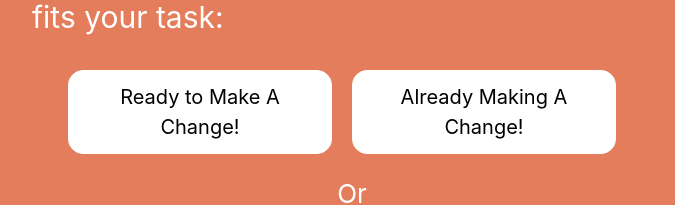
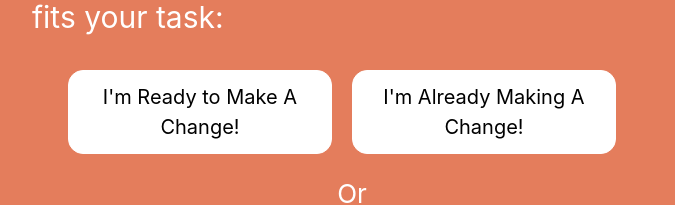
Before and after one commit to delaware19/team-13, a React (Create React App) app in the folder wethepeople/: page / in a window 1280 px wide. Shown: the part 345-550 px from the top of the page, without its empty margins (288-963 px from the left). Built offline with nearby package versions, Linux system fonts and the light colour scheme.

Commit message:
text fix

```diff
--- a/wethepeople/src/pages/HomePage/HomePage.js
+++ b/wethepeople/src/pages/HomePage/HomePage.js
@@ -93,10 +93,10 @@ export class HomePage extends Component{
             <ButtonWrapper>
             <Link to='/signup'>
 
-                <StyledButton bright="light">Ready to Make A Change!</StyledButton>
+                <StyledButton bright="light">I'm Ready to Make A Change!</StyledButton>
             </Link>
             <Link to='/signin'>
-                <StyledButton bright="light">Already Making A Change!</StyledButton>
+                <StyledButton bright="light">I'm Already Making A Change!</StyledButton>
             </Link>
             </ButtonWrapper>
 
```
